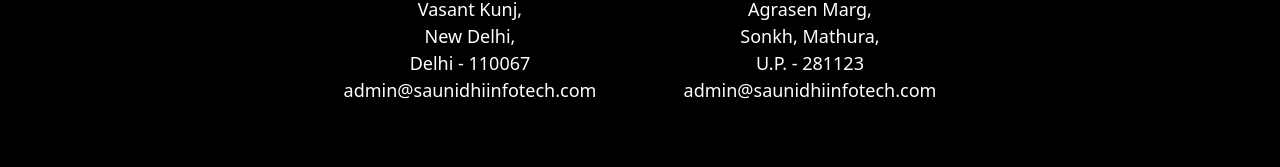
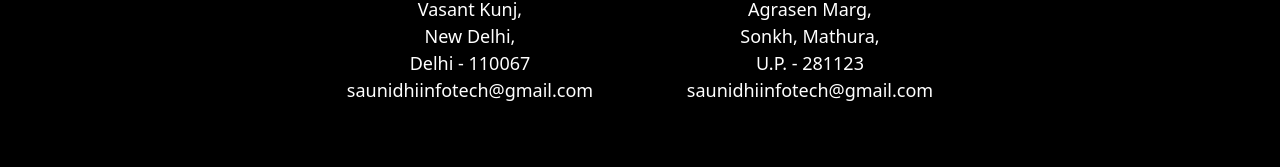
Before and after one commit to saunidhi/saunidhi_infotech, a React (Create React App) app: page / in a window 1280 px wide. Shown: the part 5002-5169 px from the top of the page. Built offline with nearby package versions, Linux system fonts and the light colour scheme; no server answers.

Commit message:
Update FooterBanner.jsx

```diff
--- a/src/Components/Footer/FooterBanner.jsx
+++ b/src/Components/Footer/FooterBanner.jsx
@@ -7,10 +7,10 @@
         <div className="text uppercase text-[30px] text-white ">INDIA</div>
         <div className="sm:flex sm:flex-row sm:w-[100%] sm:justify-center sm:gap-5 ">
           <div className="para text-[18px] text-white w-[20rem] text-center ">Vasant Kunj,<br /> New Delhi, <br /> Delhi - 110067<br />
-            <p >admin@saunidhiinfotech.com</p>
+            <p >saunidhiinfotech@gmail.com</p>
           </div>
           <div className="para text-[18px] text-white w-[20rem] text-center py-5 sm:py-0">Agrasen Marg, <br /> Sonkh, Mathura,<br /> U.P. - 281123<br />
-            <p>admin@saunidhiinfotech.com</p>
+            <p>saunidhiinfotech@gmail.com</p>
           </div>
         </div>
       </div>
```
